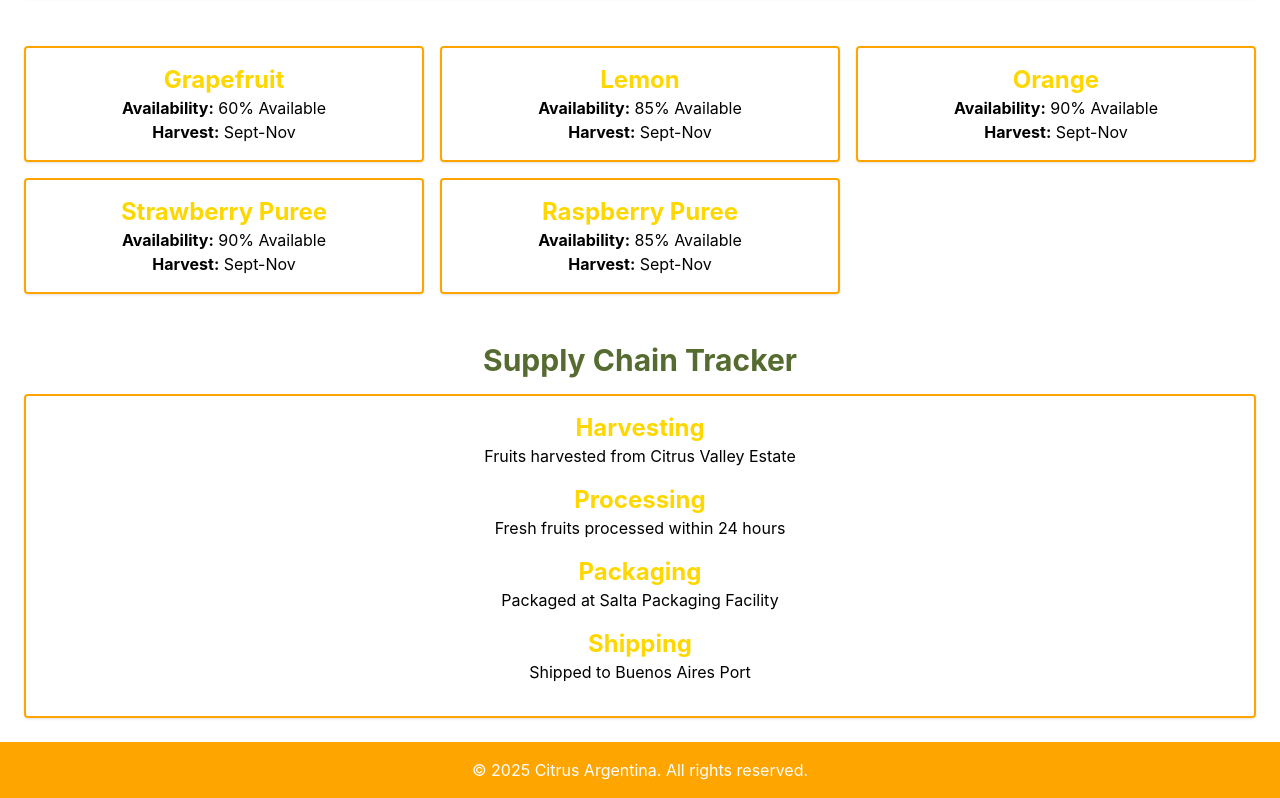
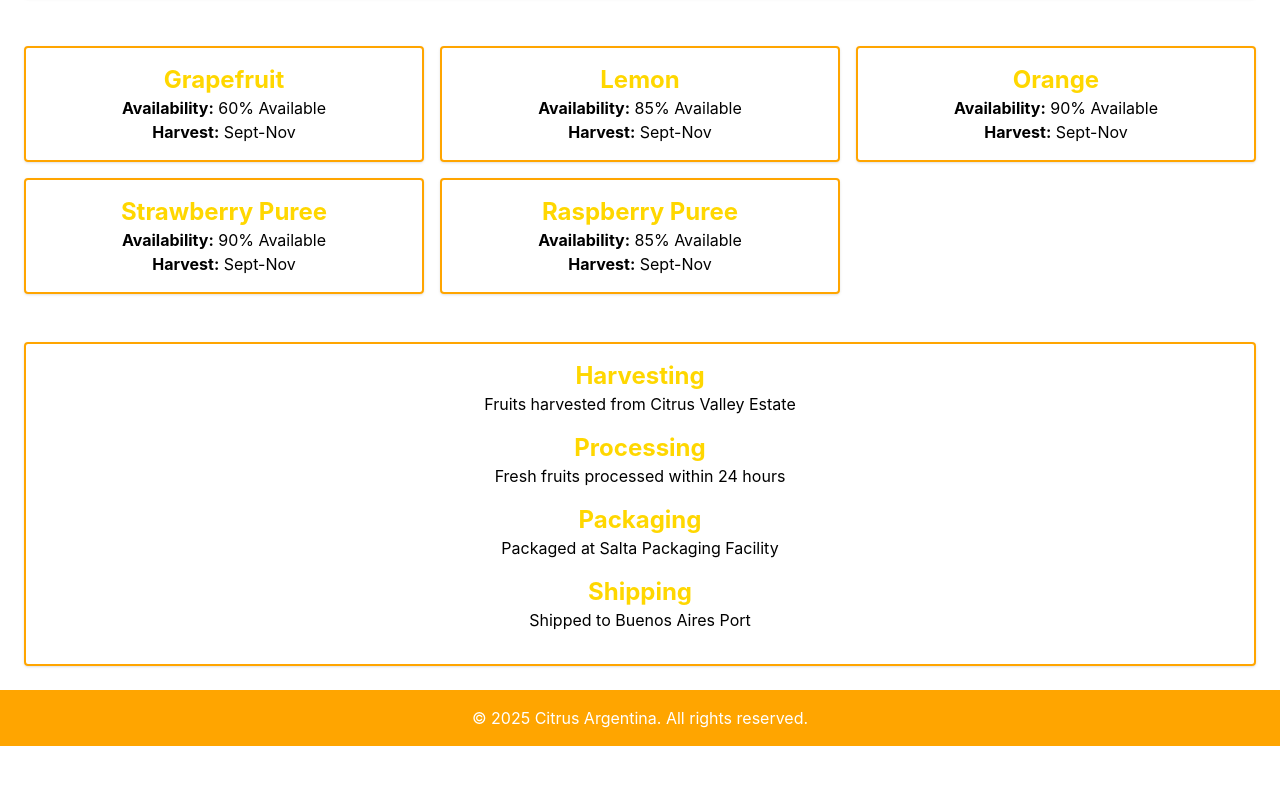
Before and after one commit to skyla643/WEBAPP_FRUITSCOMMERCE, a React (Create React App) app in the folder frontend/: page / in a window 1280 px wide. Shown: the part 2158-2956 px from the top of the page. After the commit the page ends 2904 px from the top, so only its background shows below. Built offline with nearby package versions, Linux system fonts and the light colour scheme.

Commit message:
Update SupplyChainTracker.tsx

```diff
--- a/frontend/src/components/SupplyChainTracker.tsx
+++ b/frontend/src/components/SupplyChainTracker.tsx
@@ -1,36 +1,25 @@
 import React from 'react';
-
-interface SupplyChain {
-  id: number;
-  stage: string;
-  details: string;
-}
-
-const supplyChainData: SupplyChain[] = [
-  { id: 1, stage: 'Harvesting', details: 'Fruits harvested from Citrus Valley Estate' },
-  { id: 2, stage: 'Processing', details: 'Fresh fruits processed within 24 hours' },
-  { id: 3, stage: 'Packaging', details: 'Packaged at Salta Packaging Facility' },
-  { id: 4, stage: 'Shipping', details: 'Shipped to Buenos Aires Port' },
-];
 
 const SupplyChainTracker: React.FC = () => {
   return (
-    <div className="p-6" style={{ backgroundColor: 'white' }}>
-      <h2 className="text-3xl font-bold mb-4" style={{ color: '#556B2F' }}>
-        Supply Chain Tracker
-      </h2>
-      <div
-        className="p-4 rounded shadow"
-        style={{ border: '2px solid #FFA500' }}
-      >
-        {supplyChainData.map((item) => (
-          <div key={item.id} className="mb-4">
-            <h3 className="text-2xl font-bold" style={{ color: '#FFD700' }}>
-              {item.stage}
-            </h3>
-            <p>{item.details}</p>
-          </div>
-        ))}
+    <div className="p-6 bg-white">
+      <div className="p-4 rounded shadow border-2" style={{ borderColor: '#FFA500' }}>
+        <div className="mb-4">
+          <h3 className="text-2xl font-bold" style={{ color: '#FFD700' }}>Harvesting</h3>
+          <p>Fruits harvested from Citrus Valley Estate</p>
+        </div>
+        <div className="mb-4">
+          <h3 className="text-2xl font-bold" style={{ color: '#FFD700' }}>Processing</h3>
+          <p>Fresh fruits processed within 24 hours</p>
+        </div>
+        <div className="mb-4">
+          <h3 className="text-2xl font-bold" style={{ color: '#FFD700' }}>Packaging</h3>
+          <p>Packaged at Salta Packaging Facility</p>
+        </div>
+        <div className="mb-4">
+          <h3 className="text-2xl font-bold" style={{ color: '#FFD700' }}>Shipping</h3>
+          <p>Shipped to Buenos Aires Port</p>
+        </div>
       </div>
     </div>
   );
```
